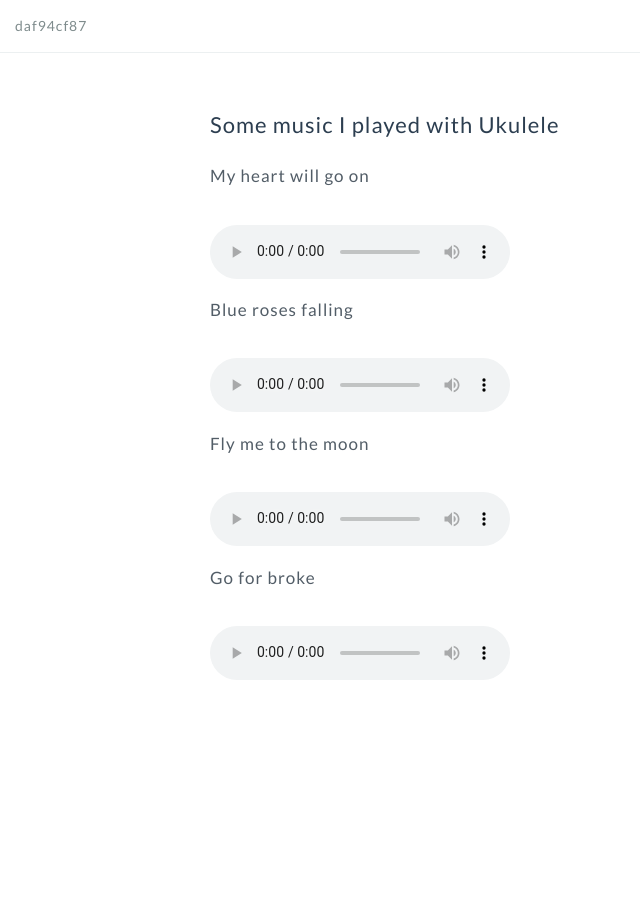
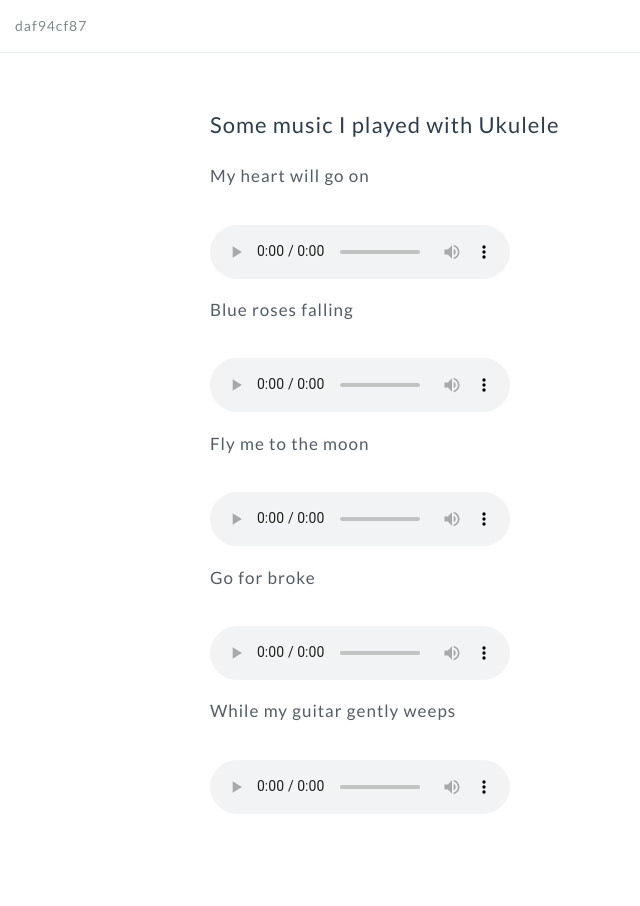
Before and after one commit to GuoJing/blog, a Jekyll site: the page built from ukulele/index.md, in a window 1280 px wide. Shown: the whole page, without its empty margins (0-640 px from the left). Built offline with Jekyll 4.4.1, drawn with Linux system fonts in a browser that asks for light colours.

Commit message:
auto commit

```diff
--- a/ukulele/index.md
+++ b/ukulele/index.md
@@ -20,3 +20,7 @@ Fly me to the moon
 Go for broke
 
 <audio src="http://guojing.qiniudn.com/Go_for_broke.mp3" controls></audio>
+
+While my guitar gently weeps
+
+<audio src="http://guojing.qiniudn.com/While_my_guitar_gently_weeps.mp3" controls></audio>
```
